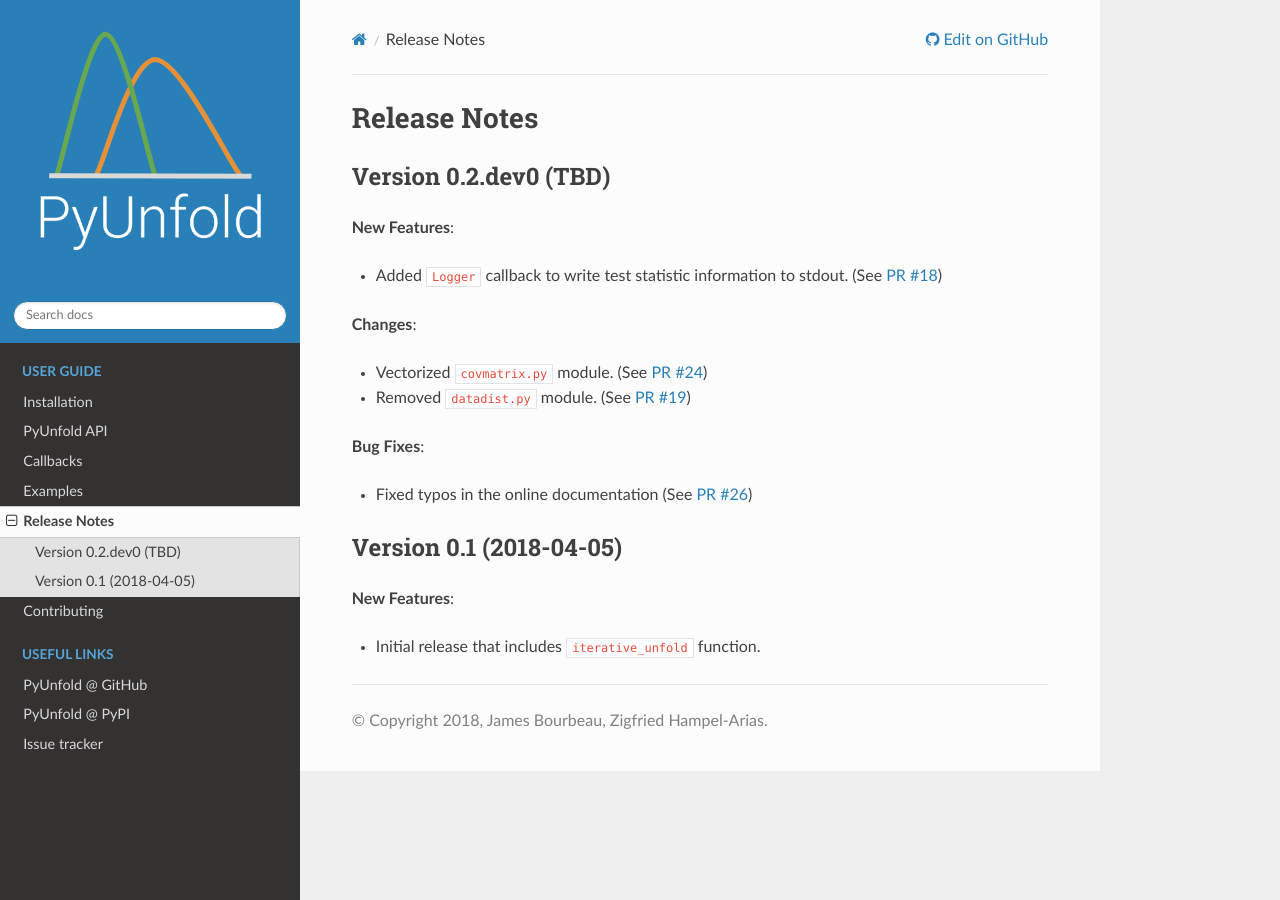
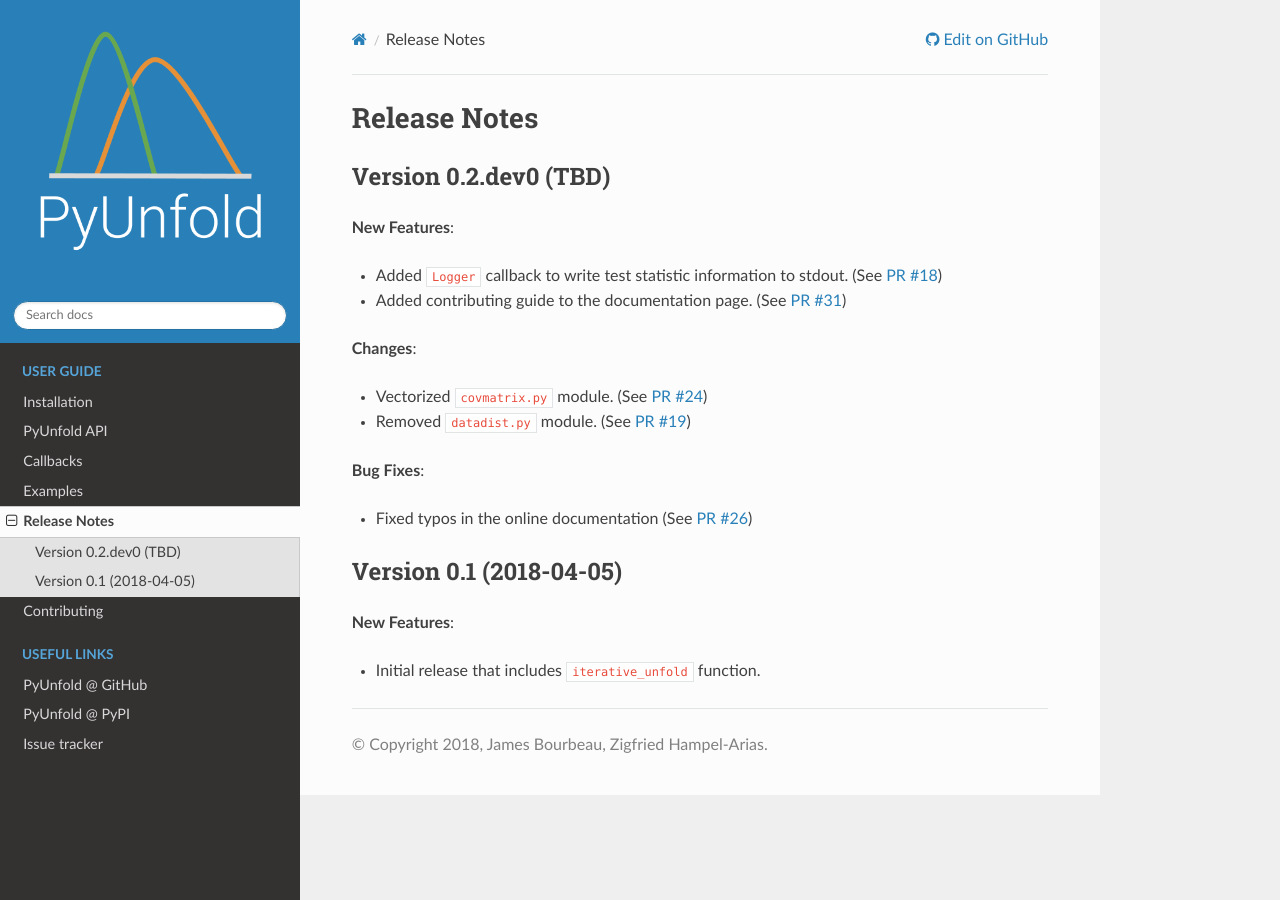
Before and after one commit to jrbourbeau/pyunfold, a Sphinx documentation site: the page built from docs/changelog.rst, in a window 1280 px wide. Built offline with Sphinx 7.4.7 and the Read the Docs theme 2.0.0, drawn with Linux system fonts in a browser that asks for light colours.

Commit message:
Adds changelog entry

```diff
--- a/docs/changelog.rst
+++ b/docs/changelog.rst
@@ -12,6 +12,7 @@
 **New Features**:
 
 - Added ``Logger`` callback to write test statistic information to stdout. (See `PR #18 <https://github.com/jrbourbeau/pyunfold/pull/18>`_)
+- Added contributing guide to the documentation page. (See `PR #31 <https://github.com/jrbourbeau/pyunfold/pull/31>`_)
 
 **Changes**:
 
```
